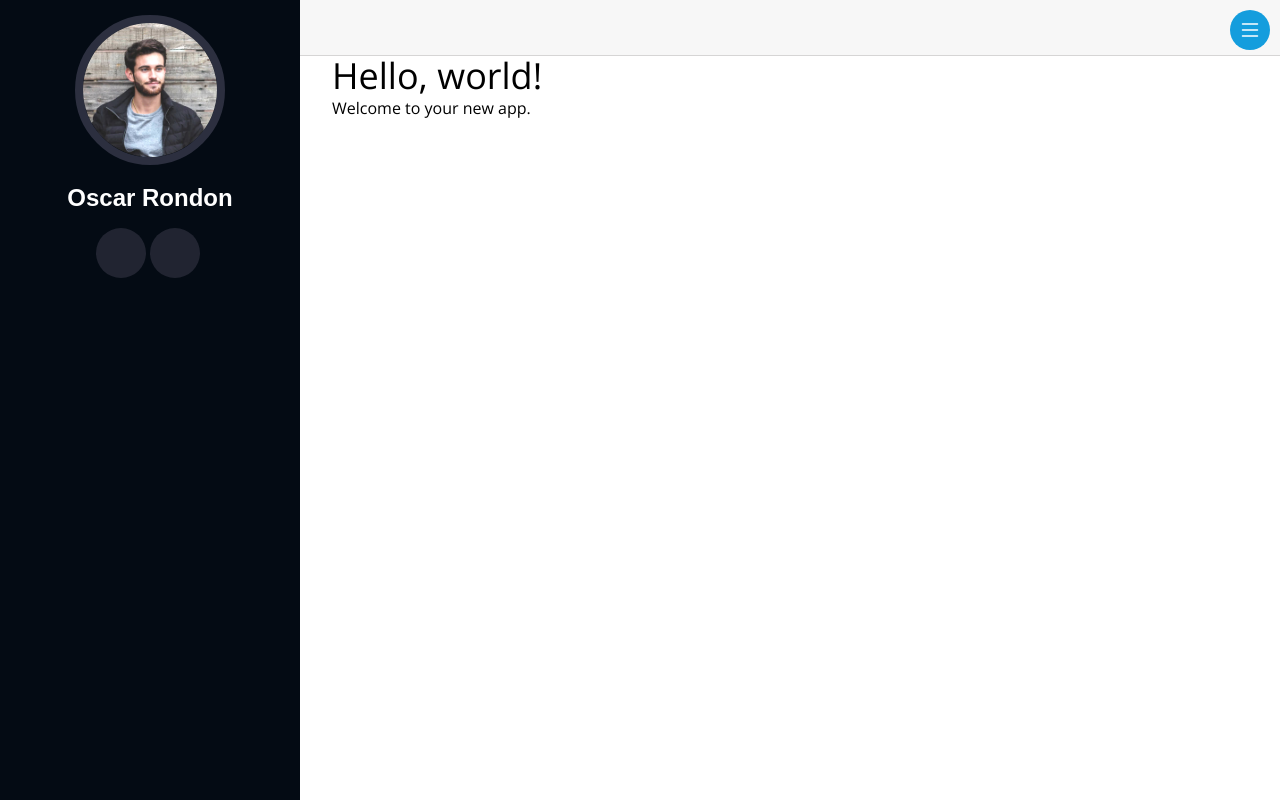
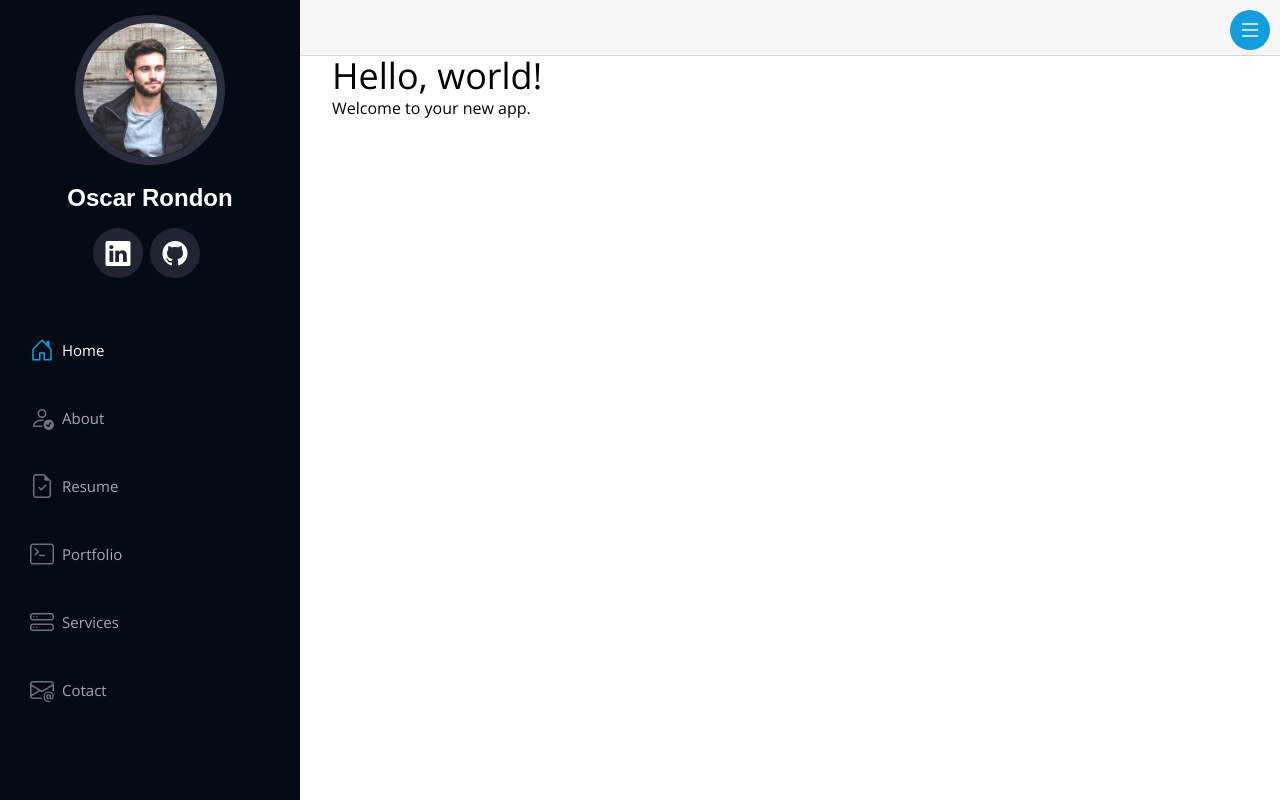
Before and after one commit to OscarRondon/reactProjects, a Next.js app in the folder portafolio/: page / in a window 1280 px wide. Built offline with nearby package versions, Linux system fonts and the light colour scheme.

Commit message:
Portafolio [ 	* Include package bootstrap icons 	*	Social media icons 	* Add Navbar menu opion & functioaity ]

```diff
--- a/portafolio/package.json
+++ b/portafolio/package.json
@@ -9,6 +9,7 @@
     "lint": "next lint"
   },
   "dependencies": {
+    "bootstrap-icons": "^1.11.3",
     "next": "14.1.4",
     "react": "^18",
     "react-dom": "^18"
@@ -18,9 +19,9 @@
     "@types/react": "^18",
     "@types/react-dom": "^18",
     "autoprefixer": "^10.0.1",
+    "eslint": "^8.52.0",
     "eslint-config-love": "^44.0.0",
     "eslint-plugin-react-refresh": "^0.4.6",
-		"eslint": "^8.52.0",
     "postcss": "^8",
     "tailwindcss": "^3.3.0",
     "typescript": "^5"
--- a/portafolio/src/app/css/reset.css
+++ b/portafolio/src/app/css/reset.css
@@ -66,7 +66,7 @@ h6 {
 /*============================================================================================================================================*/
 
 
-#root {
+.root {
 	width: 80%;
 	height: 100svh;
 	height: 100vh;
@@ -75,7 +75,7 @@ h6 {
 }
 
 @media screen and (max-width: 1024px) {
-	#root {
+	.root {
 		width: 100%;
 	}
 }
--- a/portafolio/src/app/globals.css
+++ b/portafolio/src/app/globals.css
@@ -18,6 +18,7 @@
 
 main {
 	flex: 1;
+	flex-direction: row;
 	margin-left: 300px;
 }
 
--- a/portafolio/src/app/layout.tsx
+++ b/portafolio/src/app/layout.tsx
@@ -2,7 +2,7 @@ import type { Metadata } from 'next'
 import { OpenSans } from './ui/fonts'
 import './css/reset.css'
 import './globals.css'
-import { SVGListBi } from './ui/icons/Icons'
+import 'bootstrap-icons/font/bootstrap-icons.css'
 import NavMenu from './ui/navmenu/NavMenu'
 
 export const metadata: Metadata = {
@@ -21,9 +21,9 @@ export default function RootLayout ({
         <header>
           <NavMenu />
         </header>
-        <main>
+        <main >
           <section className='top-row'>
-              <i className='mobile-nav-toggle'><SVGListBi /></i>
+              <i className='mobile-nav-toggle bi-list'></i>
           </section>
           <section>
             {children}
--- a/portafolio/src/app/page.tsx
+++ b/portafolio/src/app/page.tsx
@@ -4,7 +4,7 @@ export default function Home () {
   return (
     <article>
       <h1 className='text-4xl'>Hello, world!</h1>
-      Welcome to your new app.
+      <p>Welcome to your new app.</p>
     </article>
   )
 }
--- a/portafolio/src/app/ui/icons/Icons.tsx
+++ /dev/null
@@ -1,15 +0,0 @@
-export const SVGListBi = () => (
-  <svg
-    xmlns="http://www.w3.org/2000/svg"
-    width={16}
-    height={16}
-    fill="currentColor"
-    className="w-6 h-6"
-    viewBox="0 0 16 16"
-  >
-    <path
-      fillRule="evenodd"
-      d="M2.5 12a.5.5 0 0 1 .5-.5h10a.5.5 0 0 1 0 1H3a.5.5 0 0 1-.5-.5m0-4a.5.5 0 0 1 .5-.5h10a.5.5 0 0 1 0 1H3a.5.5 0 0 1-.5-.5m0-4a.5.5 0 0 1 .5-.5h10a.5.5 0 0 1 0 1H3a.5.5 0 0 1-.5-.5"
-    />
-  </svg>
-)
--- a/portafolio/src/app/ui/navmenu/NavMenu.css
+++ b/portafolio/src/app/ui/navmenu/NavMenu.css
@@ -26,8 +26,8 @@
 	background: #212431;
 	color: #fff;
 	line-height: 1;
-	padding: 12px 0;
-	margin-right: 4px;
+	padding: 12.5px 12.5px;
+	margin-right: 7px;
 	border-radius: 50%;
 	text-align: center;
 	width: 50px;
--- a/portafolio/src/app/ui/navmenu/NavMenu.tsx
+++ b/portafolio/src/app/ui/navmenu/NavMenu.tsx
@@ -2,18 +2,69 @@
 import './NavMenu.css'
 import Image from 'next/image'
 import Link from 'next/link'
+import 'bootstrap-icons/font/bootstrap-icons.css'
+import { useState } from 'react'
 
 export default function NavMenu () {
+
+  const [activeMenuOption, setActiveMenuOption] = useState('Home')
+
+  function activeMenuOptionHandler (menuOption: string): void {
+    const newActiveMenuOption = menuOption
+    setActiveMenuOption(newActiveMenuOption)
+  }
+
   return (
   <div className='flex flex-col'>
     <section className='profile'>
       <Image width={500} height={500} className='img-fluid rounded-full' src='/img/profile-img.jpg' alt='' />
       <h1 className='mt-3'><Link className='nav-link' href=''>Oscar Rondon</Link></h1>
-      <div className='social-links text-center mt-3'>
-          <a href='#' className='linkedin' title='Linkedin'><i className='bi bi-linkedin'></i></a>
-          <a href='#' className='google-plus' title='Github'><i className='bi bi-github'></i></a>
+      <div className='social-links text-center my-3'>
+          <a href='#' title='Linkedin'><i className='bi-linkedin'></i></a>
+          <a href='#' title='Github'><i className='bi-github'></i></a>
       </div>
     </section>
+
+    <nav id="navbar" className="nav-menu navbar">
+      <ul>
+        <li>
+          <a href='#hero' title='home'className={activeMenuOption === 'Home' ? 'active' : ''}
+            onClick={() => { activeMenuOptionHandler('Home') }}>
+            <i className='bi bi-house-door'></i><span>Home</span>
+          </a>
+        </li>
+        <li>
+          <a href='#about' title='about'className={activeMenuOption === 'About' ? 'active' : ''}
+            onClick={() => { activeMenuOptionHandler('About') }}>
+            <i className='bi bi-person-check'></i><span>About</span>
+          </a>
+        </li>
+        <li>
+          <a href='#resume' title='resume'className={activeMenuOption === 'Resume' ? 'active' : ''}
+            onClick={() => { activeMenuOptionHandler('Resume') }}>
+            <i className='bi bi-file-earmark-check'></i><span>Resume</span>
+          </a>
+        </li>
+        <li>
+          <a href='#potfolo' title='portfolio'className={activeMenuOption === 'Portfolio' ? 'active' : ''}
+            onClick={() => { activeMenuOptionHandler('Portfolio') }}>
+            <i className='bi bi-terminal'></i><span>Portfolio</span>
+          </a>
+        </li>
+        <li>
+          <a href='#sevices' title='service'className={activeMenuOption === 'Service' ? 'active' : ''}
+            onClick={() => { activeMenuOptionHandler('Service') }}>
+            <i className='bi bi-hdd-stack'></i><span>Services</span>
+          </a>
+        </li>
+        <li>
+          <a href='#contact' title='contact'className={activeMenuOption === 'Contact' ? 'active' : ''}
+            onClick={() => { activeMenuOptionHandler('Contact') }}>
+            <i className='bi bi-envelope-at'></i><span>Cotact</span>
+          </a>
+        </li>
+      </ul>
+    </nav>
   </div>
   )
 }
```
Also changed, not shown: 2 other files (tests, documents, lock files or other folders).
